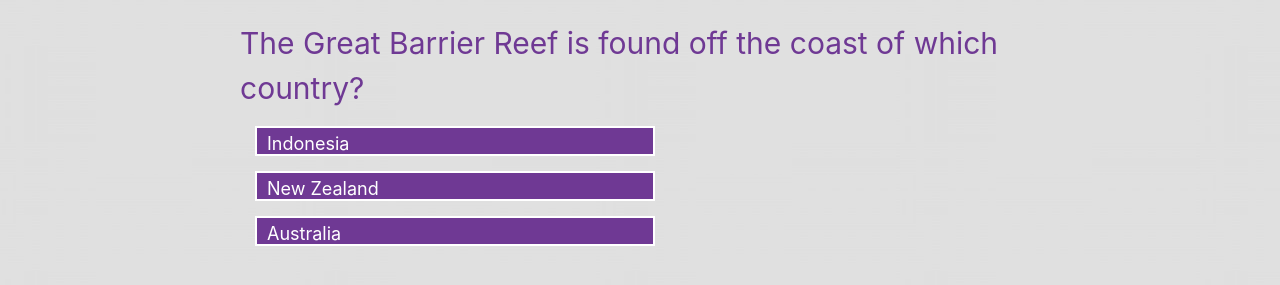
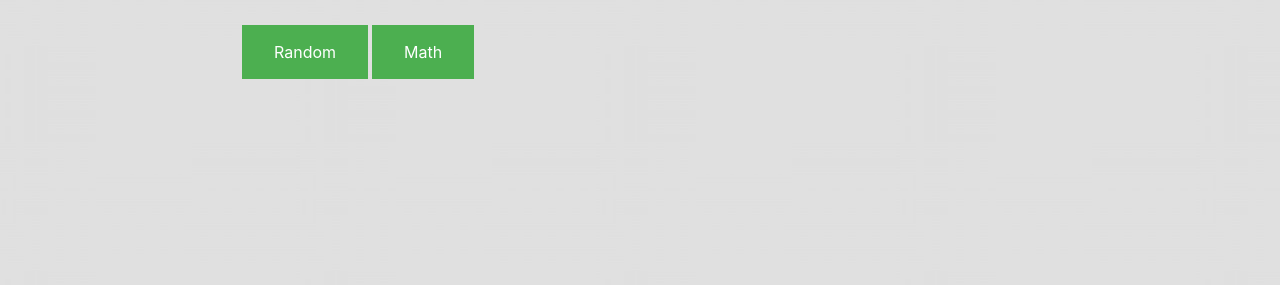
Before and after one commit to yaminiPonugoti/know-it-all, a website: page quiz.html in a window 1280 px wide. Shown: the part 275-560 px from the top of the page. Drawn offline with nearby package versions, Linux system fonts and the light colour scheme.

Commit message:
trying to display choices
display choice of quiz

```diff
--- a/public/scripts/controller.js
+++ b/public/scripts/controller.js
@@ -8,9 +8,26 @@ $(document).ready(function () {
     var numberOfQuestions;
     var score=0;
     var numbers = new Array;
+    var file;
+  displayChoices();
+
+    function displayChoices() {
+    $(stage).append('<button class = "button" onclick="myFunction()">Random</button>');
+    $(stage).append('<button class = "button" onclick="myFunction2()">Math</button>');
+    }
+
+    function myFunction() {
+        file = 'activity.json';
+
+      }
+
+      function myFunction2() {
+        file = 'activity2.json';
+      }
 
 
-             $.getJSON('activity.json', function(data) {
+
+             $.getJSON(file, function(data) {
                 var min=0;
                 var max=data.quizlist.length;
                 var range = data.quizlist.length;
--- a/public/styles/main.css
+++ b/public/styles/main.css
@@ -10,6 +10,19 @@ body {
         padding: 20px;
 
 }
+
+.button {
+        background-color: #4CAF50;
+        border: none;
+        color: white;
+        padding: 15px 32px;
+        text-align: center;
+        text-decoration: none;
+        display: inline-block;
+        font-size: 16px;
+        margin: 4px 2px;
+        cursor: pointer;
+      }
         #navContent{
             margin:auto;
             width:800px;
```
Also changed, not shown: public/scripts/activity2.json (added, +15 -0 lines).
